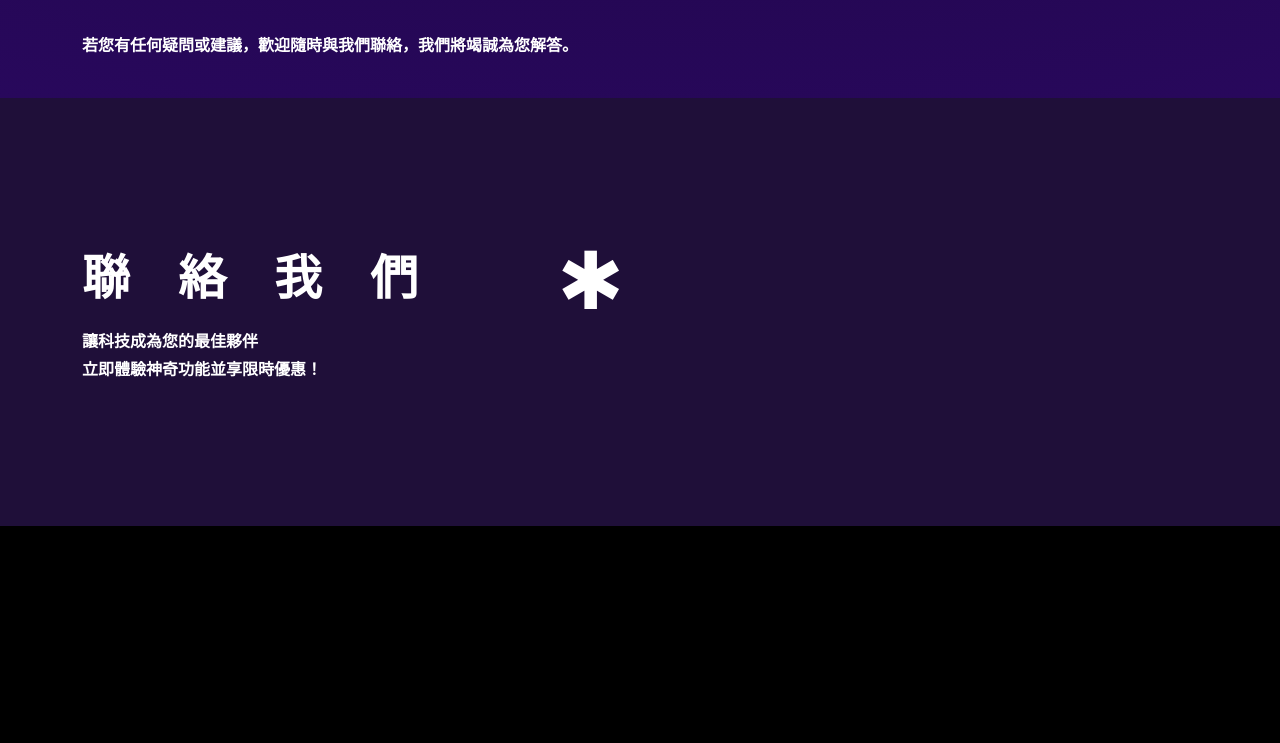
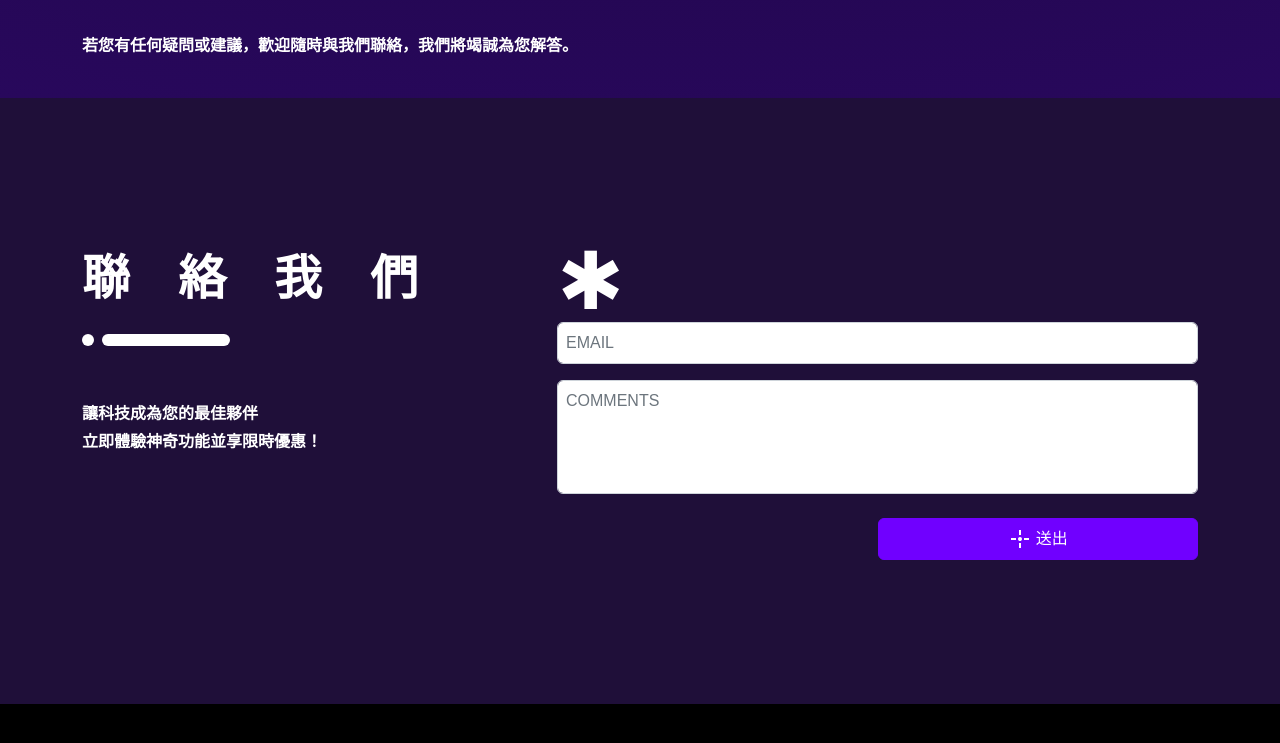
Before and after one commit to swalok47716/hexs-w8-bootstrap, a website built with Vite: page pages/index.html in a window 1280 px wide. Shown: the part 7651-8394 px from the top of the page. Built offline with nearby package versions, Linux system fonts and the light colour scheme.

Commit message:
[Update] finished section "Contact Us"

```diff
--- a/pages/index.html
+++ b/pages/index.html
@@ -288,21 +288,36 @@
         <div class="container py-27 text-light">
           <div class="row gy-6">
             <div class="col-md-5">
-              <h2 class="fs-3 fw-bold ls-10 ls-md-8 ls-lg-12 me-md-n8 mb-4">聯絡我們</h2>
-              <span></span>
+              <h2 class="fs-3 fw-bold ls-10 ls-md-8 ls-lg-12 me-md-n8 mb-5">聯絡我們</h2>
+              <p class="d-flex align-items-center gap-2 mb-9 mb-md-14">
+                <span class="pb-3 pe-3 bg-light d-inline-block rounded-circle"></span>
+                <span class="pb-3 pe-26 bg-light d-inline-block rounded-pill"></span>
+              </p>
               <p class="fw-bold mb-1">讓科技成為您的最佳夥伴</p>
               <p class="fw-bold">立即體驗神奇功能並享限時優惠！</p>
             </div>
             <div class="col-md-7">
-              <span class="display-5 lh-1">✱</span>
-
+              <span class="d-inline-block display-5 lh-1">✱</span>
+              <form class="d-flex flex-column">
+                <div class="mb-4">
+                  <input type="email" id="inputEmail" placeholder="EMAIL" class="form-control w-100 font-sans-serif py-2 ps-2">
+                </div>
+                <div class="mb-6">
+                  <textarea id="inputComments" rows="4" placeholder="COMMENTS" class="form-control w-100 font-sans-serif py-2 ps-2"></textarea>
+                </div>
+                <button type="submit"
+                  class="btn btn-primary w-50 d-flex align-items-center gap-1 py-2 align-self-end justify-content-center"><span
+                    class="submit-icon-bg"></span>送出</button>
+              </form>
             </div>
           </div>
         </div>
       </section>
       <!-- Cards of Characters -->
       <section class="s6 bg-dark">
-        <div class="container"></div>
+        <div class="container">
+
+        </div>
       </section>
     </main>
     <%- include('./layout/footer'); -%>
```
